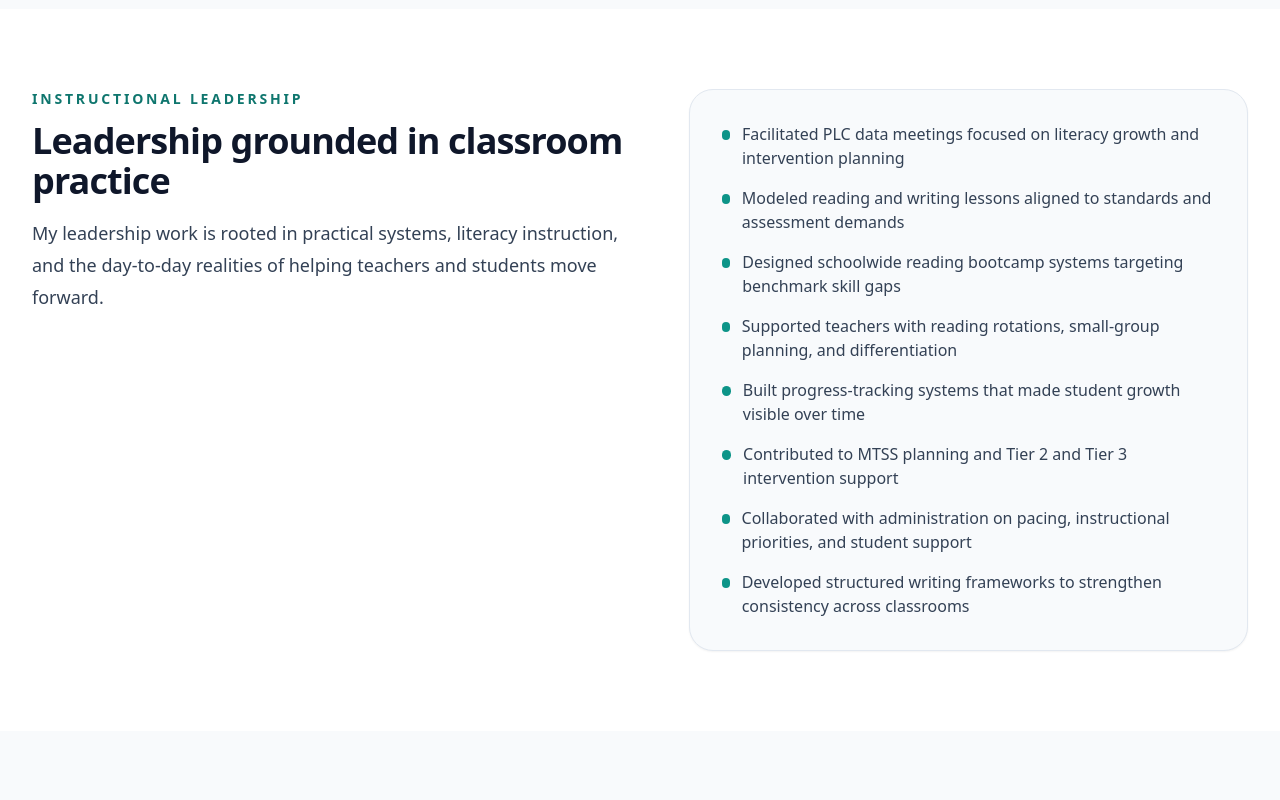
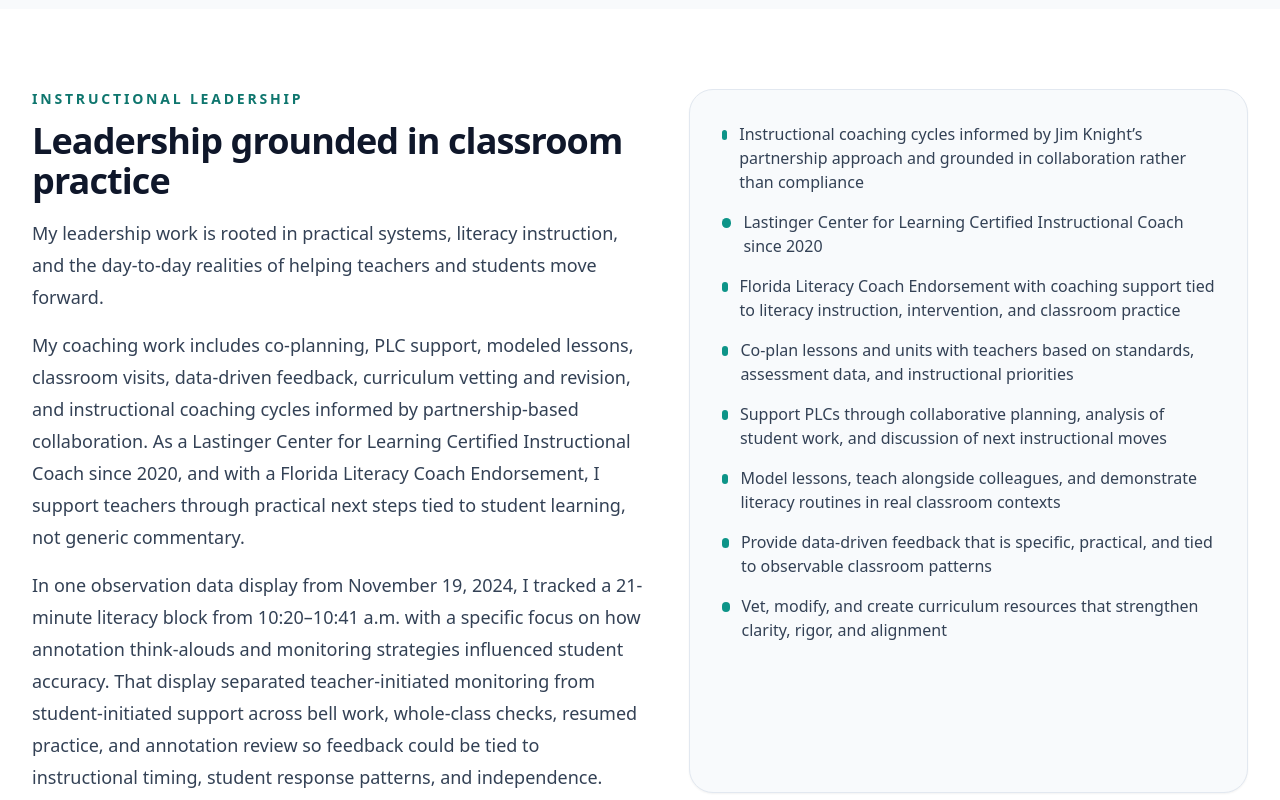
Before and after one commit to profscott311/mrscott-vitae, a Next.js app: page / in a window 1280 px wide. Shown: the part 3960-4760 px from the top of the page. Built offline with nearby package versions, Linux system fonts and the light colour scheme.

Commit message:
Update page.jsx

```diff
--- a/app/page.jsx
+++ b/app/page.jsx
@@ -1,4 +1,4 @@
- import Image from "next/image";
+import Image from "next/image";
 
 const impactResults = [
   {
@@ -79,14 +79,14 @@ const instructionalSystems = [
 ];
 
 const leadershipItems = [
-  "Facilitated PLC data meetings focused on literacy growth and intervention planning",
-  "Modeled reading and writing lessons aligned to standards and assessment demands",
-  "Designed schoolwide reading bootcamp systems targeting benchmark skill gaps",
-  "Supported teachers with reading rotations, small-group planning, and differentiation",
-  "Built progress-tracking systems that made student growth visible over time",
-  "Contributed to MTSS planning and Tier 2 and Tier 3 intervention support",
-  "Collaborated with administration on pacing, instructional priorities, and student support",
-  "Developed structured writing frameworks to strengthen consistency across classrooms",
+  "Instructional coaching cycles informed by Jim Knight’s partnership approach and grounded in collaboration rather than compliance",
+  "Lastinger Center for Learning Certified Instructional Coach since 2020",
+  "Florida Literacy Coach Endorsement with coaching support tied to literacy instruction, intervention, and classroom practice",
+  "Co-plan lessons and units with teachers based on standards, assessment data, and instructional priorities",
+  "Support PLCs through collaborative planning, analysis of student work, and discussion of next instructional moves",
+  "Model lessons, teach alongside colleagues, and demonstrate literacy routines in real classroom contexts",
+  "Provide data-driven feedback that is specific, practical, and tied to observable classroom patterns",
+  "Vet, modify, and create curriculum resources that strengthen clarity, rigor, and alignment",
 ];
 
 const growthSnapshots = [
@@ -414,6 +414,26 @@ export default function HomePage() {
                 instruction, and the day-to-day realities of helping teachers
                 and students move forward.
               </p>
+              <p className="mt-4 text-lg leading-8 text-slate-700">
+                My coaching work includes co-planning, PLC support, modeled
+                lessons, classroom visits, data-driven feedback, curriculum
+                vetting and revision, and instructional coaching cycles informed
+                by partnership-based collaboration. As a Lastinger Center for
+                Learning Certified Instructional Coach since 2020, and with a
+                Florida Literacy Coach Endorsement, I support teachers through
+                practical next steps tied to student learning, not generic
+                commentary.
+              </p>
+              <p className="mt-4 text-lg leading-8 text-slate-700">
+                In one observation data display from November 19, 2024, I tracked
+                a 21-minute literacy block from 10:20–10:41 a.m. with a specific
+                focus on how annotation think-alouds and monitoring strategies
+                influenced student accuracy. That display separated
+                teacher-initiated monitoring from student-initiated support
+                across bell work, whole-class checks, resumed practice, and
+                annotation review so feedback could be tied to instructional
+                timing, student response patterns, and independence.
+              </p>
             </div>
 
             <div className="rounded-3xl border border-slate-200 bg-slate-50 p-8 shadow-sm">
```
